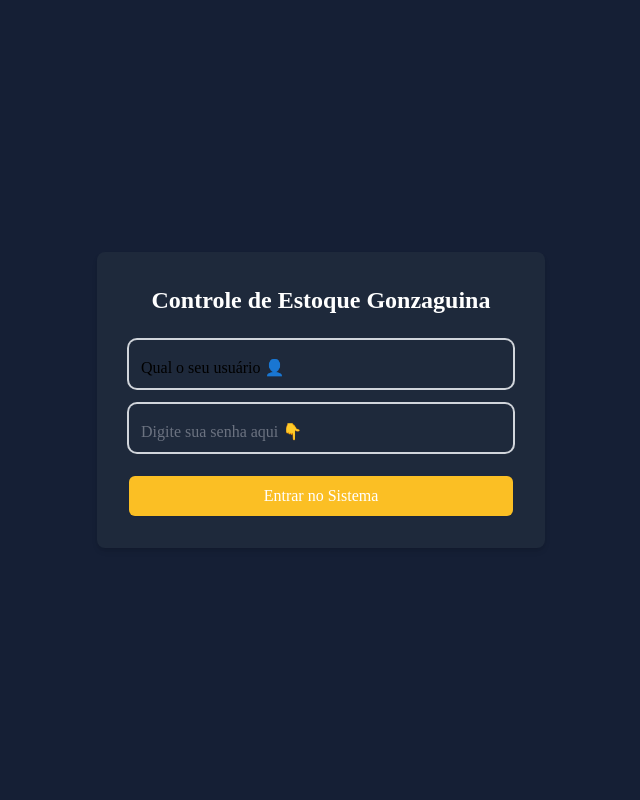
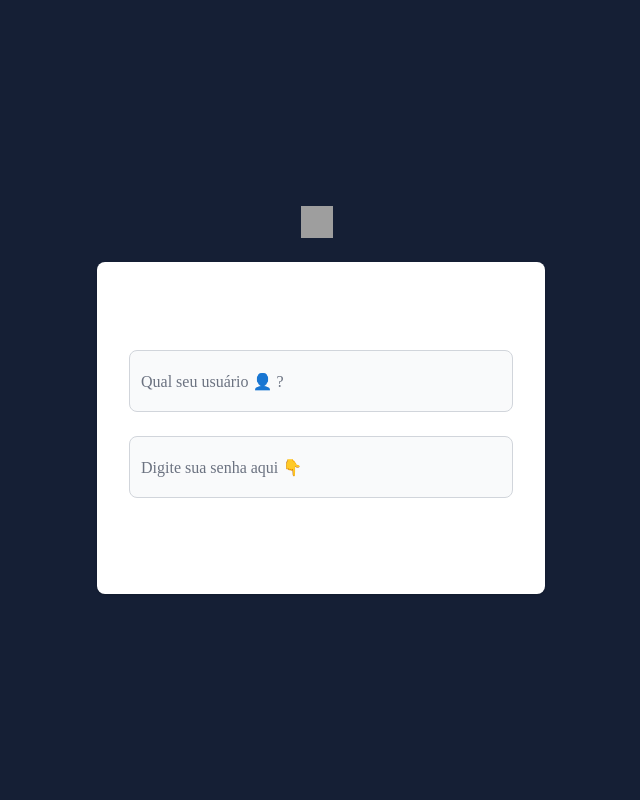
Before and after one commit to DevTroli/Sales-Software, a Django app: page /login/ in a window 1280 px wide. Shown: the whole page, without its empty margins (319-959 px from the left). Run offline with Django 5.2, Linux system fonts and the light colour scheme; some libraries are stand-ins or nearby versions; some web fonts are replaced; grey boxes are pictures that could not be loaded.

Commit message:
update login.html

```diff
--- a/produto/templates/registration/login.html
+++ b/produto/templates/registration/login.html
@@ -1,9 +1,16 @@
 {% extends "base.html" %}
 
 {% block content %}
-<div class="flex items-center justify-center min-h-screen">
-    <div class="w-full max-w-md bg-slate-800 p-8 rounded-lg shadow-md">
-        <h1 class="text-2xl font-bold text-center mb-6">Controle de Estoque Gonzaguina</h1>
+<section class=" dark:bg-gray-900">
+  <div class="flex flex-col items-center justify-center px-6 py-8 mx-auto md:h-screen lg:py-0">
+      <a href="{% url 'core:index' %}" class="flex items-center mb-6 text-2xl font-semibold text-white">
+          <img class="w-8 h-8 mr-2" src="https://raw.githubusercontent.com/DevTroli/servidor_estaticos/main/logo_basic.svg" alt="logo">
+      </a>
+      <div class="w-full max-w-md bg-white rounded-lg shadow dark:border dark:bg-gray-800 dark:border-gray-700">
+          <div class="p-6 space-y-4 md:space-y-6 sm:p-8">
+              <h1 class="text-xl font-bold leading-tight tracking-tight md:text-2xl text-white">
+                  Controle de estoque
+              </h1>
 
               {% if form.errors %}
               <div class="mb-4 p-4 bg-red-100 border border-red-300 text-red-700 rounded">
@@ -21,26 +28,20 @@
               </div>
               {% endif %}
 
-        <form method="post" action="{% url 'login' %}">
+              <form method="post" action="{% url 'login' %}" class="space-y-4 md:space-y-6">
                   {% csrf_token %}
-            <div class="mb-4">
                   <div class="relative">
-                    <input type="text" id="id_username" name="username" class="peer bg-transparent h-12 w-full rounded-lg text-gray-900 placeholder-transparent ring-2 ring-gray-300 focus:ring-sky-600 focus:outline-none focus:border-sky-600 px-4" placeholder="Username" required/>
-                    <label for="id_username" class="absolute left-3 top-3 text-sm text-gray-100 transition-all peer-placeholder-shown:top-4 peer-placeholder-shown:text-base peer-placeholder-shown:text-black peer-focus:-top-2 peer-focus:text-sky-800 peer-focus:text-sm">Qual o seu usuário 👤</label>
+                      <input type="text" id="id_username" name="username" class="peer bg-gray-50 border border-gray-300 text-gray-900 rounded-lg focus:ring-primary-600 focus:border-primary-600 block w-full p-3 pt-6 pb-3 placeholder-transparent dark:bg-gray-700 dark:border-gray-600 dark:placeholder-gray-400 dark:text-white dark:focus:ring-blue-500 dark:focus:border-blue-500" placeholder="nome do seu usuário" required />
+                      <label for="id_username" class="absolute left-3 top-2 text-sm text-gray-500 dark:text-gray-400 transition-all peer-placeholder-shown:top-5 peer-placeholder-shown:text-base peer-placeholder-shown:text-gray-500 peer-placeholder-shown:dark:text-gray-400 peer-focus:-top-2 peer-focus:text-primary-600 peer-focus:dark:text-primary-500">Qual seu usuário 👤 ?</label>
                   </div>
+                  <div class="relative">
+                      <input type="password" id="id_password" name="password" class="peer bg-gray-50 border border-gray-300 text-gray-900 rounded-lg focus:ring-primary-600 focus:border-primary-600 block w-full p-3 pt-6 pb-3 placeholder-transparent dark:bg-gray-700 dark:border-gray-600 dark:placeholder-gray-400 dark:text-white dark:focus:ring-blue-500 dark:focus:border-blue-500" placeholder="Sua senha secreta" required />
+                      <label for="id_password" class="absolute left-3 top-2 text-sm text-gray-500 dark:text-gray-400 transition-all peer-placeholder-shown:top-5 peer-placeholder-shown:text-base peer-placeholder-shown:text-gray-500 peer-placeholder-shown:dark:text-gray-400 peer-focus:-top-2 peer-focus:text-primary-600 peer-focus:dark:text-primary-500">Digite sua senha aqui 👇</label>
                   </div>
-            <div class="mb-6">
-                <div class="relative">
-                    <input type="password" id="id_password" name="password" class="peer bg-transparent h-12 w-full rounded-lg text-gray-900 placeholder-transparent ring-2 ring-gray-300 focus:ring-sky-600 focus:outline-none focus:border-sky-600 px-4" placeholder="Password" required/>
-                    <label for="id_password" class="absolute left-3 top-3 text-sm text-white transition-all peer-placeholder-shown:top-4 peer-placeholder-shown:text-base peer-placeholder-shown:text-gray-500 peer-focus:-top-2 peer-focus:text-sky-800 peer-focus:text-sm">Digite sua senha aqui 👇 </label>
-                </div>
-            </div>
-            <button type="submit"
-                class="w-full bg-amber-400 text-white py-2 px-4 rounded-md shadow-sm hover:bg-indigo-700 focus:outline-none focus:ring-2 focus:ring-offset-2 focus:ring-indigo-500">
-                Entrar no Sistema
-            </button>
-            <input type="hidden" name="next" value="{{ request.GET.next }}">
+                  <button type="submit" class="w-full text-white bg-primary-600 hover:bg-primary-700 focus:ring-4 focus:outline-none focus:ring-primary-300 font-medium rounded-lg text-sm px-5 py-2.5 text-center dark:bg-primary-600 dark:hover:bg-primary-700 dark:focus:ring-primary-800">Entrar no sistema</button>
               </form>
           </div>
       </div>
+  </div>
+</section>
 {% endblock content %}
```
Lines whose indentation alone changed are shown as unchanged.
